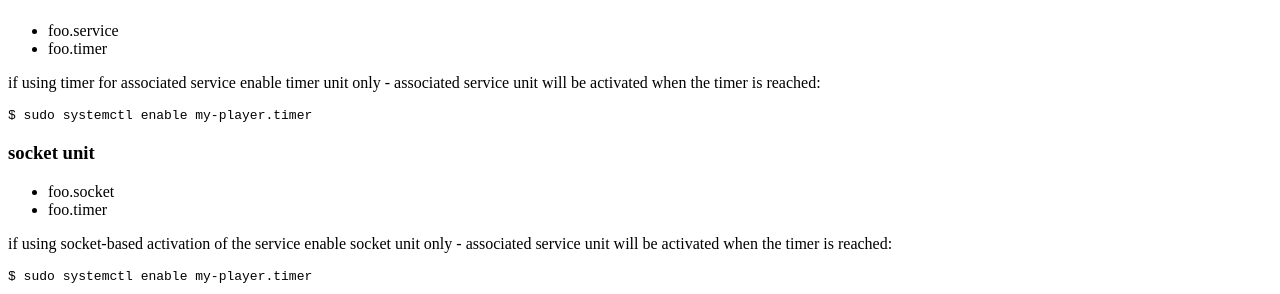
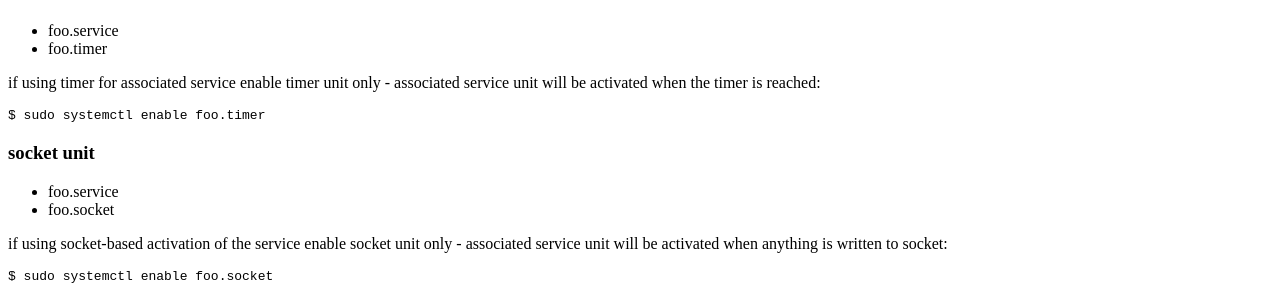
Before and after one commit to tap349/tap349.github.io, a Jekyll site: the page built from _posts/2017-05-02-systemd.md, in a window 1280 px wide. Shown: the part 1574-1868 px from the top of the page. Built offline with Jekyll 4.4.1, drawn with Linux system fonts in a browser that asks for light colours.

Commit message:
update 2017-05-22_13:14:18

````diff
--- a/_posts/2017-05-02-systemd.md
+++ b/_posts/2017-05-02-systemd.md
@@ -125,17 +125,17 @@ if using timer for associated service enable timer unit only -
 associated service unit will be activated when the timer is reached:
 
 ```sh
-$ sudo systemctl enable my-player.timer
+$ sudo systemctl enable foo.timer
 ```
 
 ### socket unit
 
+- foo.service
 - foo.socket
-- foo.timer
 
 if using socket-based activation of the service enable socket unit only -
-associated service unit will be activated when the timer is reached:
+associated service unit will be activated when anything is written to socket:
 
 ```sh
-$ sudo systemctl enable my-player.timer
+$ sudo systemctl enable foo.socket
 ```
````
